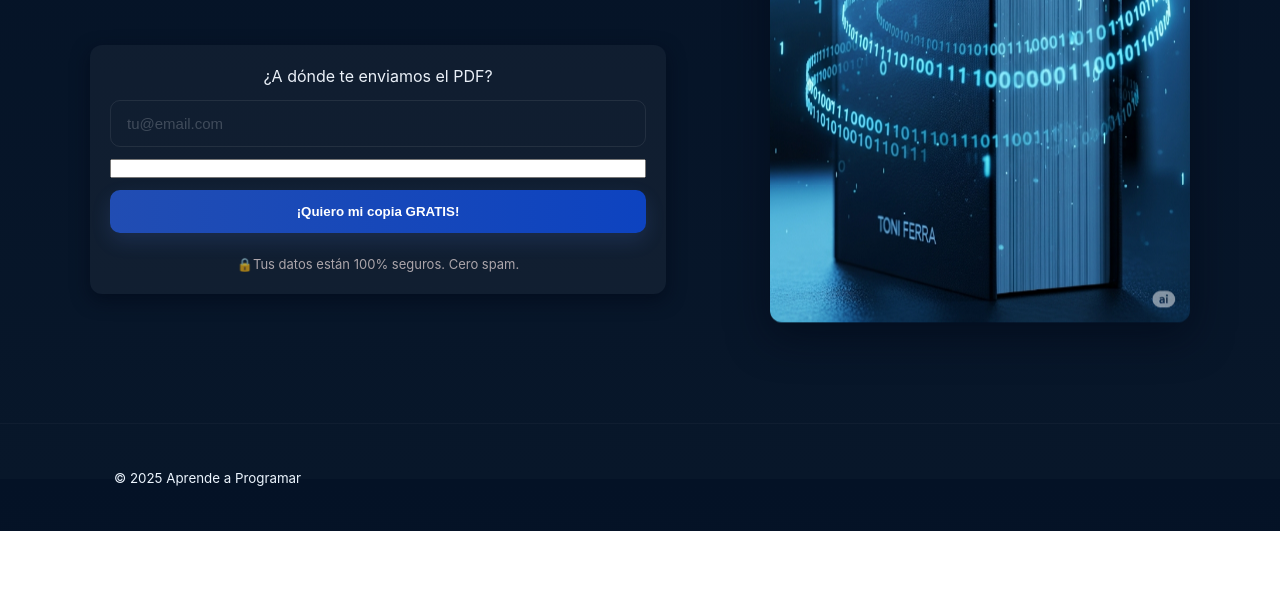
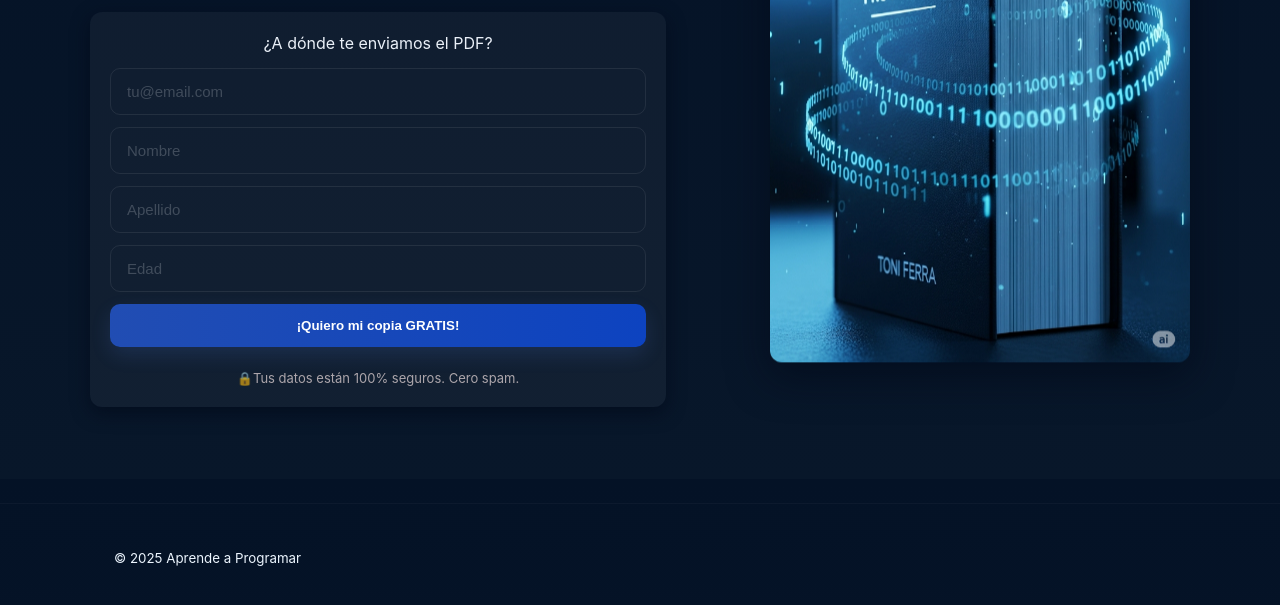
Before and after one commit to ClaseToniArandiga/libroGratis--DJ, a plain HTML site: page index.html in a window 1280 px wide. Shown: the part 321-926 px from the top of the page. Before the commit the page ends 852 px from the top, so only its background shows below. Drawn offline with Linux system fonts and the light colour scheme.

Commit message:
inputs actulizados

```diff
--- a/css/style.css
+++ b/css/style.css
@@ -112,7 +112,7 @@ body{
 
 }
 
-.form-row input[type="email"]{
+.form-row input{
   flex:1;
   background:transparent;
   border:1px solid rgba(255,255,255,0.08);
--- a/index.html
+++ b/index.html
@@ -16,10 +16,12 @@
                     <p class="lead">La guía definitiva escrita por <strong>DJ Diawara</strong> para pasar de "no sé nada" a escribir tu primer software. Sin tecnicismos aburridos. Solo práctica.</p>
 
                     <form class="signup-form"  aria-label="Formulario para solicitar el PDF" netlify>
-                        <label for="email" class="visually-hidden">¿A dónde te enviamos el PDF?</label>
+                        <label class="visually-hidden">¿A dónde te enviamos el PDF?</label>
                         <div class="form-row">
                             <input id="email" name="email" type="email" placeholder="tu@email.com" required>
-                            <input type="text" name="nombre" id="">
+                            <input type="text" name="nombre" placeholder="Nombre" required id="">
+                            <input type="text" name="apellido" placeholder="Apellido" required id="">
+                            <input type="text" name="edad" placeholder="Edad" required id="">
                             <button type="submit">¡Quiero mi copia GRATIS!</button>
                         </div>
                         <p class="note">🔒Tus datos están 100% seguros. Cero spam.</p>
```
